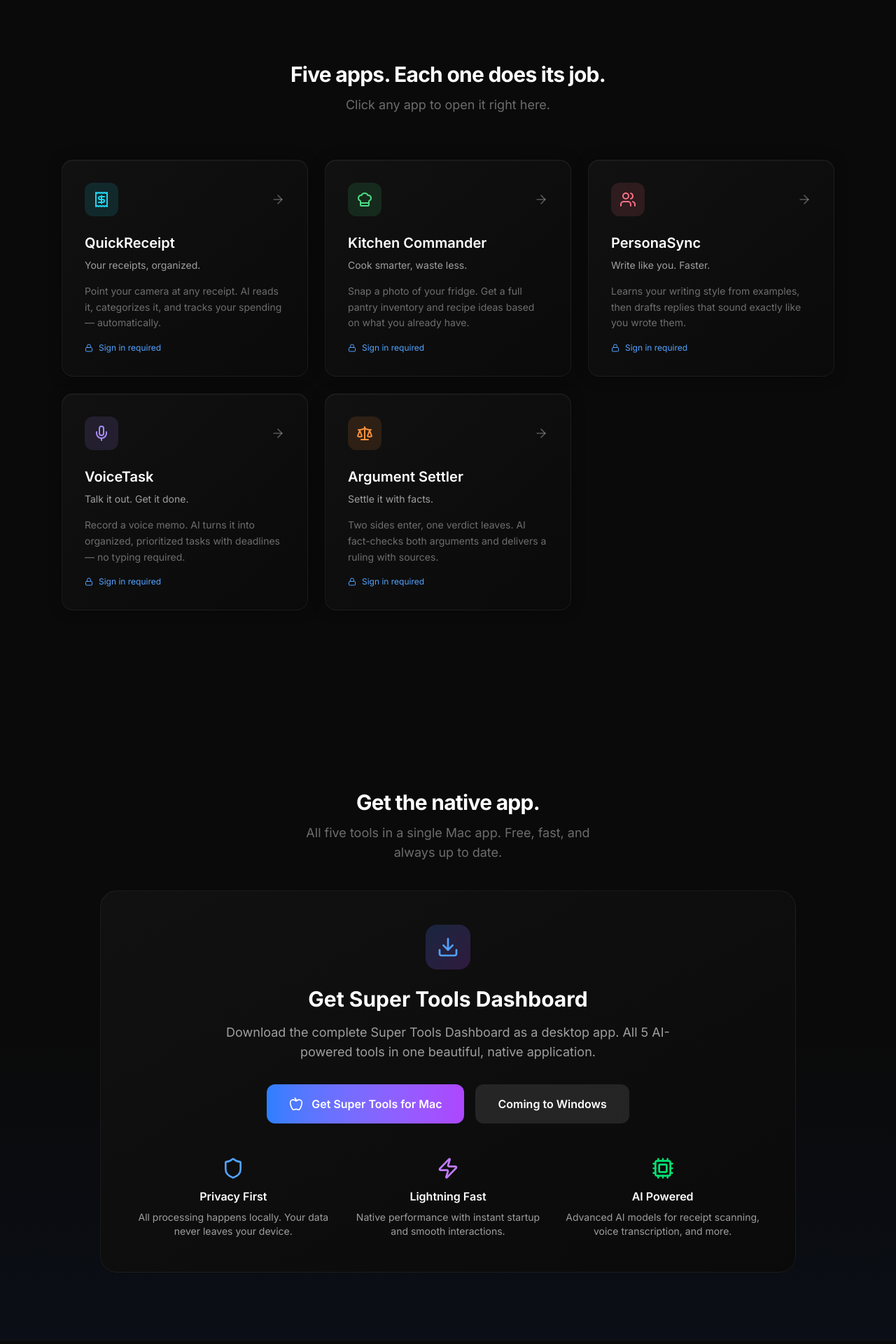
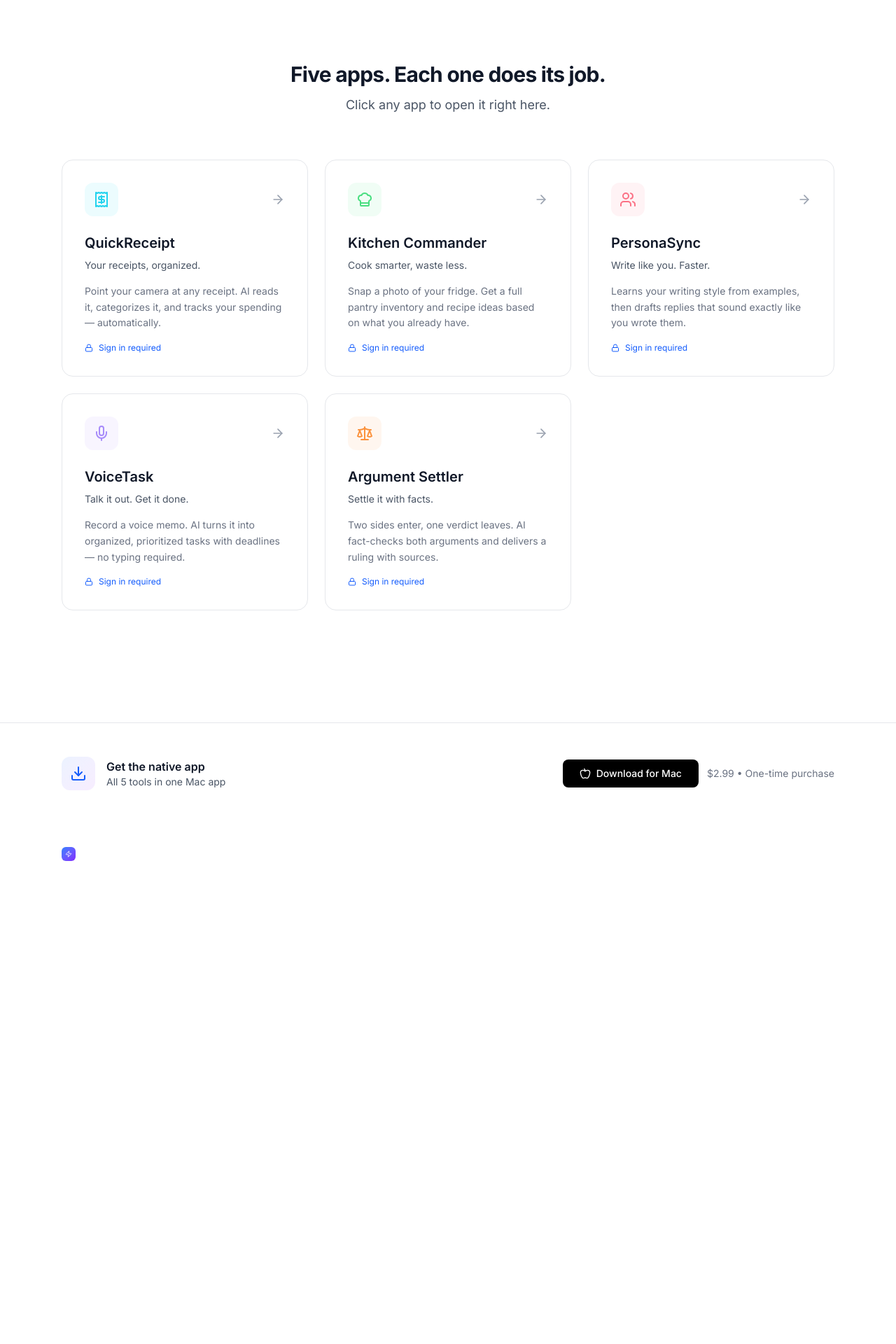
Before and after one commit to eXclipsea/super-tools-dashboard, a Next.js app: page / in a window 1280 px wide. Shown: the part 740-2660 px from the top of the page at 70% size. After the commit the page ends 2002 px from the top, so only its background shows below. Built offline with nearby package versions, Linux system fonts and the light colour scheme.

Commit message:
Change to white background and compact download section - remove AI-like gradients

```diff
--- a/src/app/globals.css
+++ b/src/app/globals.css
@@ -1,10 +1,10 @@
 @import "tailwindcss";
 
 :root {
-  --background: #000000;
-  --foreground: #ffffff;
-  --card: #111111;
-  --card-foreground: #ffffff;
+  --background: #ffffff;
+  --foreground: #171717;
+  --card: #f8fafc;
+  --card-foreground: #171717;
   --primary: #6366f1;
   --primary-foreground: #ffffff;
 }
--- a/src/app/page.tsx
+++ b/src/app/page.tsx
@@ -155,9 +155,9 @@ export default function Dashboard() {
   };
 
   return (
-    <div className="min-h-screen bg-[#0a0a0a] text-white selection:bg-blue-500/30">
+    <div className="min-h-screen bg-white text-gray-900 selection:bg-blue-500/30">
       {/* Nav */}
-      <nav className="sticky top-0 z-50 backdrop-blur-xl bg-[#0a0a0a]/80 border-b border-white/[0.04]">
+      <nav className="sticky top-0 z-50 backdrop-blur-xl bg-white/80 border-b border-gray-200">
         <div className="max-w-6xl mx-auto px-6 h-14 flex items-center justify-between">
           <div className="flex items-center gap-2.5">
             <div className="w-7 h-7 rounded-lg bg-gradient-to-br from-blue-500 to-violet-600 flex items-center justify-center">
@@ -166,12 +166,12 @@ export default function Dashboard() {
             <span className="font-semibold text-[15px] tracking-tight">Super Tools</span>
           </div>
           <div className="flex items-center gap-4">
-            <a href="#apps" className="text-[13px] text-white/50 hover:text-white transition-colors">Apps</a>
-            <a href="#download" className="text-[13px] text-white/50 hover:text-white transition-colors">Download</a>
+            <a href="#apps" className="text-[13px] text-gray-600 hover:text-gray-900 transition-colors">Apps</a>
+            <a href="#download" className="text-[13px] text-gray-600 hover:text-gray-900 transition-colors">Download</a>
             {!user ? (
               <button
                 onClick={() => setShowLoginModal(true)}
-                className="text-[13px] font-medium bg-white text-black px-4 py-1.5 rounded-full hover:bg-white/90 transition-colors"
+                className="text-[13px] font-medium bg-black text-white px-4 py-1.5 rounded-full hover:bg-gray-800 transition-colors"
               >
                 Sign In
               </button>
@@ -184,7 +184,7 @@ export default function Dashboard() {
                 </div>
                 <button
                   onClick={logout}
-                  className="text-[13px] text-white/60 hover:text-white transition-colors"
+                  className="text-[13px] text-gray-600 hover:text-gray-900 transition-colors"
                 >
                   Sign Out
                 </button>
@@ -197,12 +197,12 @@ export default function Dashboard() {
       {/* Login Modal */}
       {showLoginModal && (
         <div className="fixed inset-0 z-50 flex items-center justify-center p-4 bg-black/80 backdrop-blur-sm">
-          <div className="w-full max-w-md bg-[#0a0a0a] border border-white/[0.1] rounded-2xl p-8">
+          <div className="w-full max-w-md bg-white border border-gray-200 rounded-2xl p-8">
             <div className="flex items-center justify-between mb-6">
-              <h2 className="text-2xl font-bold text-white">Sign In</h2>
+              <h2 className="text-2xl font-bold text-gray-900">Sign In</h2>
               <button
                 onClick={() => setShowLoginModal(false)}
-                className="text-white/40 hover:text-white/60 transition-colors"
+                className="text-gray-400 hover:text-gray-600 transition-colors"
               >
                 <X className="w-5 h-5" />
               </button>
@@ -210,14 +210,14 @@ export default function Dashboard() {
 
             <form onSubmit={handleLogin} className="space-y-4">
               <div>
-                <label className="block text-sm font-medium text-white/70 mb-2">Email</label>
+                <label className="block text-sm font-medium text-gray-700 mb-2">Email</label>
                 <div className="relative">
-                  <Mail className="absolute left-3 top-1/2 transform -translate-y-1/2 w-5 h-5 text-white/40" />
+                  <Mail className="absolute left-3 top-1/2 transform -translate-y-1/2 w-5 h-5 text-gray-400" />
                   <input
                     type="email"
                     value={email}
                     onChange={(e) => setEmail(e.target.value)}
-                    className="w-full bg-white/[0.05] border border-white/[0.1] rounded-lg pl-10 pr-4 py-3 text-white placeholder-white/40 focus:outline-none focus:border-white/20 transition-colors"
+                    className="w-full bg-gray-50 border border-gray-300 rounded-lg pl-10 pr-4 py-3 text-gray-900 placeholder-gray-500 focus:outline-none focus:border-blue-500 transition-colors"
                     placeholder="Enter your email"
                     required
                   />
@@ -225,14 +225,14 @@ export default function Dashboard() {
               </div>
 
               <div>
-                <label className="block text-sm font-medium text-white/70 mb-2">Password</label>
+                <label className="block text-sm font-medium text-gray-700 mb-2">Password</label>
                 <div className="relative">
-                  <Lock className="absolute left-3 top-1/2 transform -translate-y-1/2 w-5 h-5 text-white/40" />
+                  <Lock className="absolute left-3 top-1/2 transform -translate-y-1/2 w-5 h-5 text-gray-400" />
                   <input
                     type="password"
                     value={password}
                     onChange={(e) => setPassword(e.target.value)}
-                    className="w-full bg-white/[0.05] border border-white/[0.1] rounded-lg pl-10 pr-4 py-3 text-white placeholder-white/40 focus:outline-none focus:border-white/20 transition-colors"
+                    className="w-full bg-gray-50 border border-gray-300 rounded-lg pl-10 pr-4 py-3 text-gray-900 placeholder-gray-500 focus:outline-none focus:border-blue-500 transition-colors"
                     placeholder="Enter your password"
                     required
                   />
@@ -245,15 +245,15 @@ export default function Dashboard() {
                   id="remember"
                   checked={rememberMe}
                   onChange={(e) => setRememberMe(e.target.checked)}
-                  className="w-4 h-4 bg-white/[0.05] border border-white/[0.1] rounded text-white focus:ring-white/20"
+                  className="w-4 h-4 bg-gray-50 border border-gray-300 rounded text-blue-600 focus:ring-blue-500"
                 />
-                <label htmlFor="remember" className="ml-2 text-sm text-white/60">
+                <label htmlFor="remember" className="ml-2 text-sm text-gray-600">
                   Keep me signed in
                 </label>
               </div>
 
               {loginError && (
-                <div className="text-red-400 text-sm">{loginError}</div>
+                <div className="text-red-500 text-sm">{loginError}</div>
               )}
 
               <button
@@ -266,7 +266,7 @@ export default function Dashboard() {
             </form>
 
             <div className="mt-6 text-center">
-              <p className="text-sm text-white/40">
+              <p className="text-sm text-gray-500">
                 Any email and password combination will work for demo purposes
               </p>
             </div>
@@ -276,12 +276,11 @@ export default function Dashboard() {
 
       {/* Hero */}
       <section className="relative overflow-hidden">
-        <div className="absolute inset-0 bg-gradient-to-b from-blue-600/[0.07] via-transparent to-transparent" />
         <div className="relative max-w-6xl mx-auto px-6 pt-28 pb-20">
           <div
             className={`transition-all duration-1000 ${mounted ? 'opacity-100 translate-y-0' : 'opacity-0 translate-y-4'}`}
           >
-            <p className="text-blue-400 text-sm font-medium tracking-wide uppercase mb-5">
+            <p className="text-blue-600 text-sm font-medium tracking-wide uppercase mb-5">
               5 tools. One app. Zero friction.
             </p>
             <h1 className="text-[clamp(2.5rem,6vw,4.5rem)] font-bold leading-[1.05] tracking-tight max-w-3xl">
@@ -291,7 +290,7 @@ export default function Dashboard() {
                 actually helps.
               </span>
             </h1>
-            <p className="text-white/45 text-lg mt-6 max-w-xl leading-relaxed">
+            <p className="text-gray-600 text-lg mt-6 max-w-xl leading-relaxed">
               Five focused apps that handle the tedious stuff — receipts, cooking, writing, tasks, and arguments — so you can spend time on what matters.
             </p>
             <div className="flex items-center gap-4 mt-10">
@@ -339,7 +338,7 @@ export default function Dashboard() {
           <h2 className="text-3xl font-bold tracking-tight">
             Five apps. Each one does its job.
           </h2>
-          <p className="text-white/40 mt-3 text-lg">
+          <p className="text-gray-600 mt-3 text-lg">
             Click any app to open it right here.
           </p>
         </div>
@@ -353,32 +352,27 @@ export default function Dashboard() {
                 onClick={() => handleAppClick(app.route)}
                 onMouseEnter={() => setHoveredApp(app.name)}
                 onMouseLeave={() => setHoveredApp(null)}
-                className="group relative bg-gradient-to-br from-[#111] to-[#0a0a0a] rounded-2xl border border-white/[0.06] hover:border-white/[0.12] transition-all duration-300 cursor-pointer overflow-hidden"
-                style={{
-                  boxShadow: hoveredApp === app.name
-                    ? `0 0 40px ${app.color}20, inset 0 1px 0 rgba(255,255,255,0.1)`
-                    : '0 0 20px rgba(0,0,0,0.3), inset 0 1px 0 rgba(255,255,255,0.05)'
-                }}
+                className="group relative bg-white border border-gray-200 rounded-2xl hover:border-gray-300 hover:shadow-lg transition-all duration-300 cursor-pointer overflow-hidden"
               >
-                <div className={`absolute inset-0 bg-gradient-to-br ${app.gradient} opacity-0 group-hover:opacity-100 transition-opacity duration-300`} />
+                <div className={`absolute inset-0 bg-gradient-to-br ${app.gradient} opacity-0 group-hover:opacity-5 transition-opacity duration-300`} />
 
                 <div className="relative p-8">
                   <div className="flex items-center justify-between mb-6">
                     <div
                       className="w-12 h-12 rounded-xl flex items-center justify-center"
-                      style={{ backgroundColor: `${app.color}20` }}
+                      style={{ backgroundColor: `${app.color}15` }}
                     >
                       <Icon className="w-6 h-6" style={{ color: app.color }} />
                     </div>
-                    <ArrowRight className="w-5 h-5 text-white/30 group-hover:text-white/60 transition-colors duration-300" />
+                    <ArrowRight className="w-5 h-5 text-gray-400 group-hover:text-gray-600 transition-colors duration-300" />
                   </div>
 
-                  <h3 className="text-xl font-semibold mb-2">{app.name}</h3>
-                  <p className="text-sm text-white/60 mb-4">{app.tagline}</p>
-                  <p className="text-sm text-white/40 leading-relaxed">{app.description}</p>
+                  <h3 className="text-xl font-semibold mb-2 text-gray-900">{app.name}</h3>
+                  <p className="text-sm text-gray-600 mb-4">{app.tagline}</p>
+                  <p className="text-sm text-gray-500 leading-relaxed">{app.description}</p>
 
                   {!user && (
-                    <div className="mt-4 flex items-center gap-2 text-xs text-blue-400">
+                    <div className="mt-4 flex items-center gap-2 text-xs text-blue-600">
                       <Lock className="w-3 h-3" />
                       Sign in required
                     </div>
@@ -391,62 +385,28 @@ export default function Dashboard() {
       </section>
 
       {/* Download */}
-      <section id="download" className="relative overflow-hidden">
-        <div className="absolute inset-0 bg-gradient-to-t from-blue-600/[0.05] via-transparent to-transparent" />
-        <div className="relative max-w-6xl mx-auto px-6 py-24">
-          <div className="text-center">
-            <h2 className="text-3xl font-bold tracking-tight">
-              Get the native app.
-            </h2>
-            <p className="text-white/40 mt-3 text-lg max-w-md mx-auto">
-              All five tools in a single Mac app. Free, fast, and always up to date.
-            </p>
-            <div className="mt-10 flex flex-col items-center gap-4">
-              <div className="bg-gradient-to-br from-[#111] to-[#0a0a0a] rounded-3xl border border-white/[0.06] p-12">
-                <div className="max-w-4xl mx-auto text-center">
-                  <div className="flex items-center justify-center mb-6">
-                    <div className="w-16 h-16 rounded-2xl bg-gradient-to-br from-blue-500/20 to-purple-500/20 flex items-center justify-center">
-                      <Download className="w-8 h-8 text-blue-400" />
+      <section id="download" className="border-t border-gray-200">
+        <div className="max-w-6xl mx-auto px-6 py-12">
+          <div className="flex flex-col sm:flex-row items-center justify-between gap-6">
+            <div className="flex items-center gap-4">
+              <div className="w-12 h-12 rounded-xl bg-gradient-to-br from-blue-500/10 to-purple-500/10 flex items-center justify-center">
+                <Download className="w-6 h-6 text-blue-600" />
+              </div>
+              <div>
+                <h3 className="font-semibold text-gray-900">Get the native app</h3>
+                <p className="text-sm text-gray-600">All 5 tools in one Mac app</p>
               </div>
             </div>
 
-                  <h2 className="text-3xl font-bold mb-4">Get Super Tools Dashboard</h2>
-                  <p className="text-lg text-white/60 mb-8 max-w-2xl mx-auto">
-                    Download the complete Super Tools Dashboard as a desktop app. All 5 AI-powered tools in one beautiful, native application.
-                  </p>
-
-                  <div className="flex flex-col sm:flex-row gap-4 justify-center mb-8">
+            <div className="flex items-center gap-3">
               <button
                 onClick={() => setShowPurchaseModal(true)}
-                      className="px-8 py-4 bg-gradient-to-r from-blue-500 to-purple-500 hover:from-blue-600 hover:to-purple-600 text-white font-semibold rounded-xl transition-all duration-300 flex items-center justify-center gap-3"
+                className="px-6 py-2.5 bg-black text-white text-sm font-medium rounded-lg hover:bg-gray-800 transition-colors flex items-center gap-2"
               >
-                      <Apple className="w-5 h-5" />
-                      Get Super Tools for Mac
+                <Apple className="w-4 h-4" />
+                Download for Mac
               </button>
-                    <button className="px-8 py-4 bg-white/10 hover:bg-white/15 text-white font-semibold rounded-xl transition-all duration-300">
-                      Coming to Windows
-                    </button>
-                  </div>
-
-                  <div className="grid grid-cols-1 sm:grid-cols-3 gap-6 mt-12">
-                    <div className="text-center">
-                      <Shield className="w-8 h-8 text-blue-400 mx-auto mb-3" />
-                      <h3 className="font-semibold mb-2">Privacy First</h3>
-                      <p className="text-sm text-white/60">All processing happens locally. Your data never leaves your device.</p>
-                    </div>
-                    <div className="text-center">
-                      <Zap className="w-8 h-8 text-purple-400 mx-auto mb-3" />
-                      <h3 className="font-semibold mb-2">Lightning Fast</h3>
-                      <p className="text-sm text-white/60">Native performance with instant startup and smooth interactions.</p>
-                    </div>
-                    <div className="text-center">
-                      <Cpu className="w-8 h-8 text-green-400 mx-auto mb-3" />
-                      <h3 className="font-semibold mb-2">AI Powered</h3>
-                      <p className="text-sm text-white/60">Advanced AI models for receipt scanning, voice transcription, and more.</p>
-                    </div>
-                  </div>
-                </div>
-              </div>
+              <span className="text-sm text-gray-500">$2.99 • One-time purchase</span>
             </div>
           </div>
         </div>
@@ -455,12 +415,12 @@ export default function Dashboard() {
       {/* Purchase Modal - Always Available */}
       {showPurchaseModal && (
         <div className="fixed inset-0 bg-black/80 backdrop-blur-sm z-50 flex items-center justify-center p-4">
-          <div className="bg-[#111] rounded-2xl border border-white/[0.06] p-8 max-w-md w-full">
+          <div className="bg-white rounded-2xl border border-gray-200 p-8 max-w-md w-full">
             <div className="flex items-center justify-between mb-6">
-              <h3 className="text-xl font-semibold">Get Super Tools</h3>
+              <h3 className="text-xl font-semibold text-gray-900">Get Super Tools</h3>
               <button
                 onClick={() => setShowPurchaseModal(false)}
-                className="text-white/40 hover:text-white/60 transition-colors"
+                className="text-gray-400 hover:text-gray-600 transition-colors"
               >
                 <X className="w-5 h-5" />
               </button>
@@ -468,36 +428,36 @@ export default function Dashboard() {
 
             <div className="space-y-4 mb-6">
               <div className="flex items-center gap-3">
-                <Apple className="w-6 h-6 text-blue-400" />
+                <Apple className="w-6 h-6 text-blue-600" />
                 <div>
-                  <p className="font-medium">Super Tools Dashboard</p>
-                  <p className="text-sm text-white/60">Complete desktop app with all 5 tools</p>
+                  <p className="font-medium text-gray-900">Super Tools Dashboard</p>
+                  <p className="text-sm text-gray-600">Complete desktop app with all 5 tools</p>
                 </div>
               </div>
 
-              <div className="border-t border-white/[0.06] pt-4">
+              <div className="border-t border-gray-200 pt-4">
                 <div className="flex items-center justify-between mb-2">
-                  <span className="text-white/60">One-time purchase</span>
-                  <span className="text-2xl font-bold">$2.99</span>
+                  <span className="text-gray-600">One-time purchase</span>
+                  <span className="text-2xl font-bold text-gray-900">$2.99</span>
                 </div>
-                <p className="text-xs text-white/40">Lifetime access • Free updates • No subscription</p>
+                <p className="text-xs text-gray-500">Lifetime access • Free updates • No subscription</p>
               </div>
 
-              <div className="space-y-2 text-sm text-white/60">
+              <div className="space-y-2 text-sm text-gray-600">
                 <div className="flex items-center gap-2">
-                  <Check className="w-4 h-4 text-green-400" />
+                  <Check className="w-4 h-4 text-green-600" />
                   <span>All 5 AI-powered tools</span>
                 </div>
                 <div className="flex items-center gap-2">
-                  <Check className="w-4 h-4 text-green-400" />
+                  <Check className="w-4 h-4 text-green-600" />
                   <span>Native macOS app</span>
                 </div>
                 <div className="flex items-center gap-2">
-                  <Check className="w-4 h-4 text-green-400" />
+                  <Check className="w-4 h-4 text-green-600" />
                   <span>Privacy-first design</span>
                 </div>
                 <div className="flex items-center gap-2">
-                  <Check className="w-4 h-4 text-green-400" />
+                  <Check className="w-4 h-4 text-green-600" />
                   <span>Free lifetime updates</span>
                 </div>
               </div>
```
Lines whose indentation alone changed are shown as unchanged.
